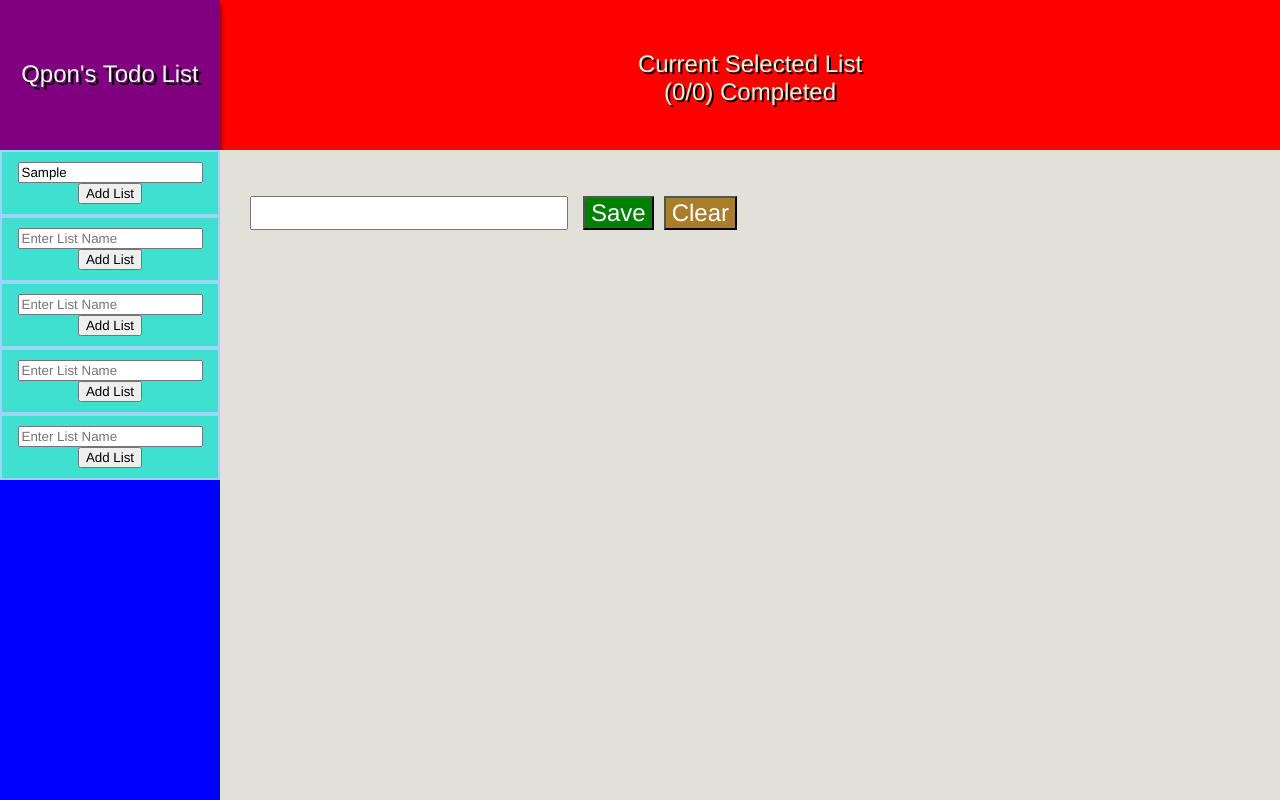
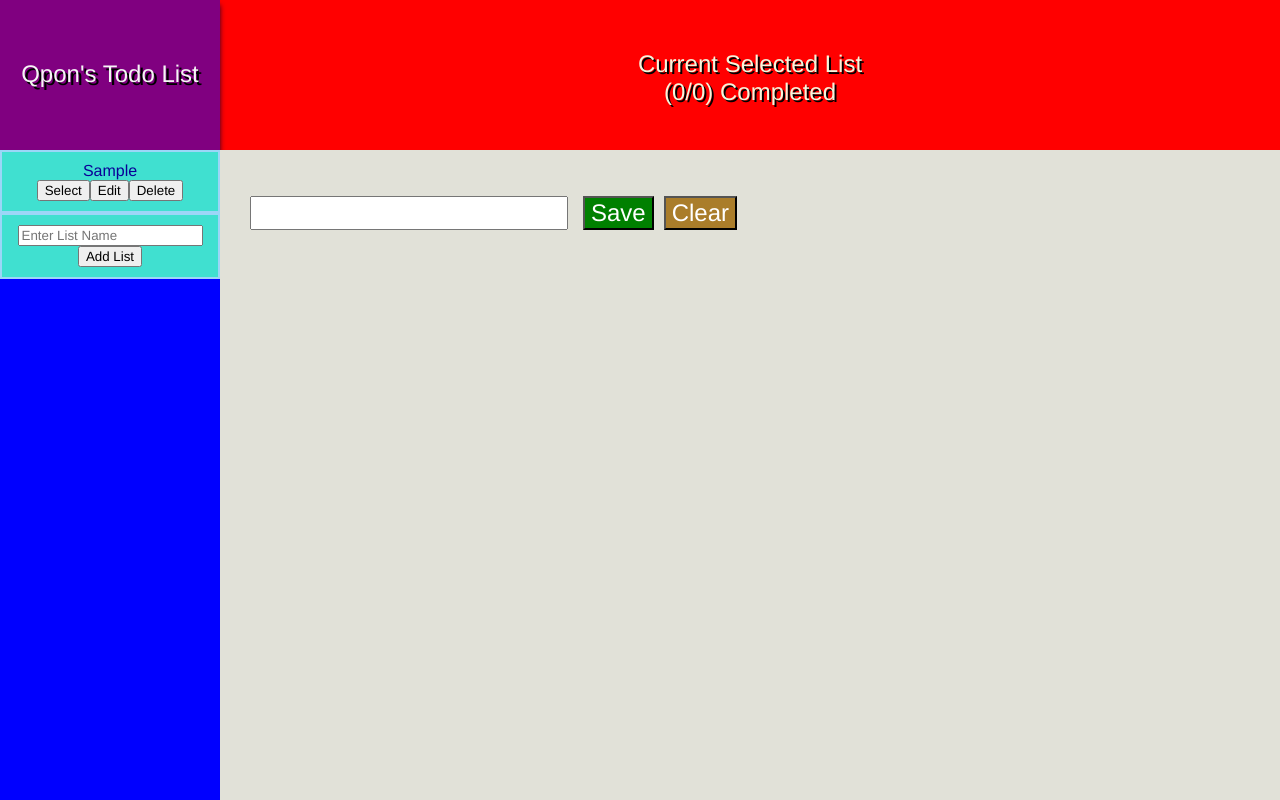
Before and after one commit to Qpons/react-test, a React (Create React App) app: page / in a window 1280 px wide. Both pictures are taken after typing "Sample" into the empty fields and a click on the button "Add List". Built offline with nearby package versions, Linux system fonts and the light colour scheme.

Commit message:
Add sidebar list names. Create Add, Save, Edit functions.

```diff
--- /dev/null
+++ b/src/components/addEditList.jsx
@@ -0,0 +1,72 @@
+import React, { useState } from "react";
+import "./style.css";
+
+const AddEditList = ({ onAdd, onSelect }) => {
+  const [listAdded, setListAdded] = useState(false);
+  const [listEdit, setListEdit] = useState(false);
+  const [titleName, setTitleName] = useState("");
+
+  const handleEntry = (event) => {
+    setTitleName(event.target.value);
+  };
+
+  return (
+    <div className='listName'>
+      {!listAdded ? (
+        <>
+          {" "}
+          <input
+            onChange={handleEntry}
+            type='text'
+            value={titleName}
+            placeholder='Enter List Name'
+          />
+          <br />
+          <button
+            onClick={() => {
+              if (titleName === "") {
+                alert("List Name Cannot Be Empty!");
+              } else {
+                onAdd(titleName, listEdit);
+                setListAdded(true);
+              }
+            }}
+          >
+            {!listEdit ? "Add List" : "Save"}
+          </button>
+          {!listEdit ? (
+            ""
+          ) : (
+            <button
+              onClick={() => {
+                setListEdit(false);
+                setListAdded(true);
+              }}
+            >
+              Cancel
+            </button>
+          )}
+        </>
+      ) : (
+        <>
+          <div>{titleName}</div>
+
+          <button onClick={onSelect}>Select</button>
+
+          <button
+            onClick={() => {
+              setListEdit(true);
+              setListAdded(false);
+            }}
+          >
+            Edit
+          </button>
+
+          <button>Delete</button>
+        </>
+      )}
+    </div>
+  );
+};
+
+export default AddEditList;
--- a/src/components/list-items/Item.jsx
+++ b/src/components/list-items/Item.jsx
@@ -1,7 +1,7 @@
 import React, { useState } from "react";
 import "./style.css";
 
-const Item = ({ item, onCompletion, onDelete, onEdit }) => {
+const Item = ({ item, onDelete, onEdit }) => {
   const [editStatus, setEditStatus] = useState(false);
   const [tempItem, setTempItem] = useState(item);
   const [isCompleted, setIsCompleted] = useState(false);
--- a/src/components/list-items/style.css
+++ b/src/components/list-items/style.css
@@ -35,3 +35,9 @@
 .deleteBtn {
   background-color: salmon;
 }
+
+.listName {
+  padding: 10px;
+  border: 2px solid rgb(156, 214, 247);
+  background-color: turquoise;
+}
--- a/src/components/listName.js
+++ /dev/null
@@ -1,12 +0,0 @@
-import React, { Component } from "react";
-import "./style.css";
-
-const ListName = () => (
-  <div className="listName">
-    <input type="text" placeholder="Enter List Name" />
-    <br />
-    <button>Add List</button>
-  </div>
-);
-
-export default ListName;
--- a/src/components/listNames.js
+++ /dev/null
@@ -1,15 +0,0 @@
-import React, { Component } from "react";
-import ListName from "./listName";
-import "./style.css";
-
-const ListNames = () => (
-  <div>
-    <ListName />
-    <ListName />
-    <ListName />
-    <ListName />
-    <ListName />
-  </div>
-);
-
-export default ListNames;
--- /dev/null
+++ b/src/components/listNames.jsx
@@ -0,0 +1,37 @@
+import React, { useState } from "react";
+import AddEditList from "./addEditList";
+import "./style.css";
+
+const ListNames = () => {
+  const [todoLists, setTodoLists] = useState([{ id: 0, title: "" }]);
+
+  return (
+    <div>
+      {todoLists.map((listName, index) => (
+        <AddEditList
+          key={index}
+          id={index}
+          onSelect={() => {
+            console.log(todoLists);
+            console.log(index);
+          }}
+          onAdd={(titleName, editStatus) => {
+            const tempArray = [...todoLists];
+            tempArray[index].title = titleName;
+            if (editStatus === false) {
+              const tempTempArray = [
+                ...tempArray,
+                { id: index + 1, title: "" },
+              ];
+              setTodoLists(tempTempArray);
+            } else {
+              setTodoLists(tempArray);
+            }
+          }}
+        />
+      ))}
+    </div>
+  );
+};
+
+export default ListNames;
--- a/src/components/style.css
+++ b/src/components/style.css
@@ -2,6 +2,7 @@
   padding: 10px;
   border: 2px solid rgb(156, 214, 247);
   background-color: turquoise;
+  color: rgb(10, 0, 151);
 }
 
 .listItem {
```
